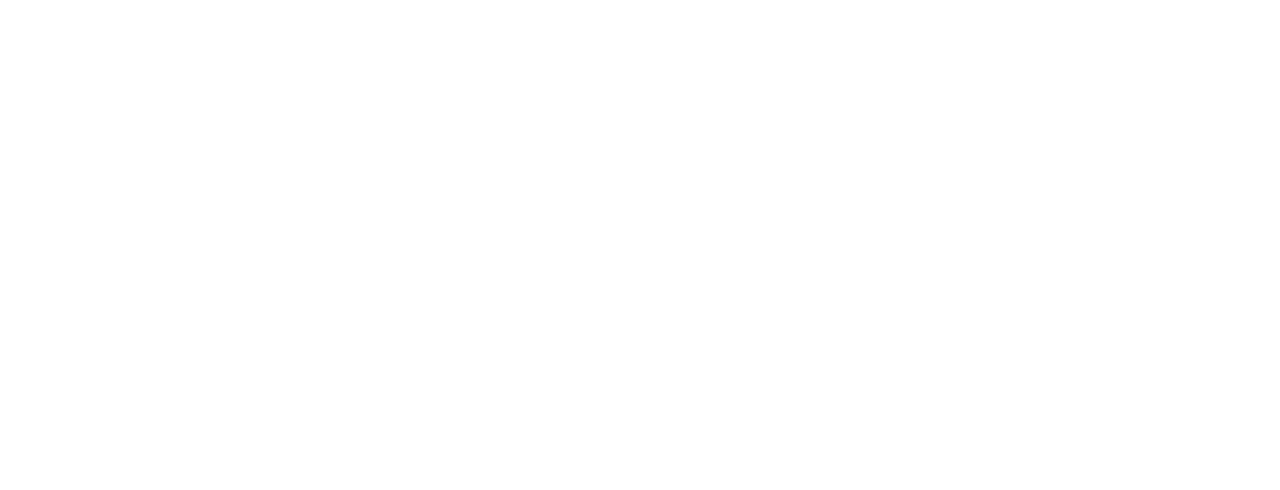
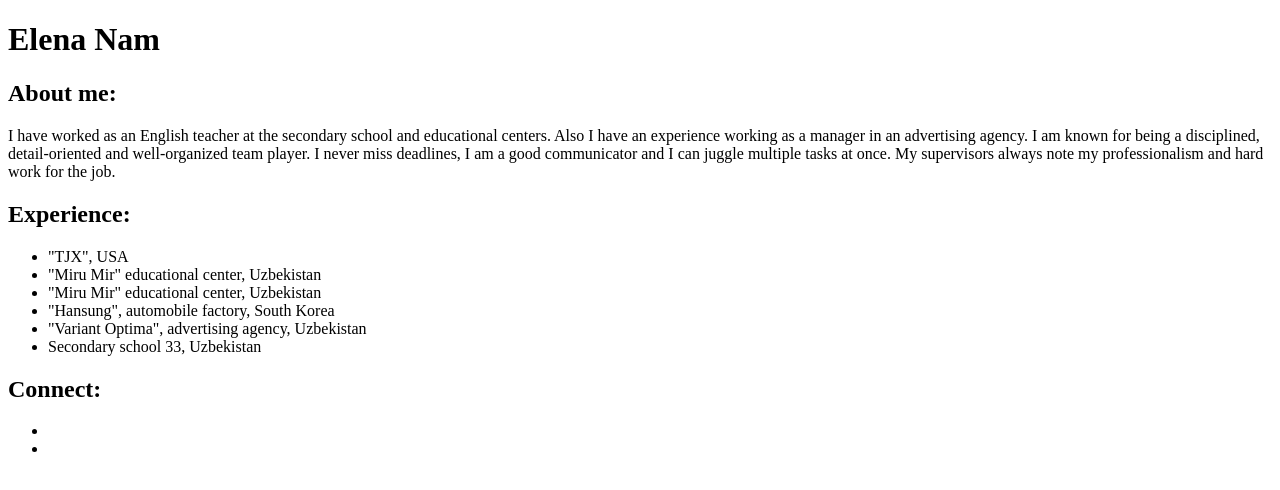
Before and after one commit to Elena-Nam/Elena-Nam-intro, a plain HTML site: page index.html in a window 1280 px wide. Drawn offline with Linux system fonts and the light colour scheme.

Commit message:
added README.md again and some new info about me in index.html

```diff
--- a/index.html
+++ b/index.html
@@ -6,6 +6,22 @@
     <title>Document</title>
 </head>
 <body>
-
+    <h1> Elena Nam </h1>
+    <h2> About me: </h2>
+    <p> I have worked as an English teacher at the secondary school and educational centers. Also I have an experience working as a manager in an advertising agency. I am known for being a disciplined, detail-oriented and well-organized team player. I never miss deadlines, I am a good communicator and I can juggle multiple tasks at once. My supervisors always note my professionalism and hard work for the job.</p>
+     <h2> Experience: </h2>
+    <ul>
+     <li> "TJX", USA </li>
+     <li>"Miru Mir" educational center, Uzbekistan </li>
+     <li>"Miru Mir" educational center, Uzbekistan </li>
+     <li>"Hansung", automobile factory, South Korea </li>
+     <li>"Variant Optima", advertising agency, Uzbekistan </li>
+     <li> Secondary school 33, Uzbekistan </li>
+     </ul>
+     <h2> Connect: </h2>
+     <ul>
+         <li> <a href = "https://github.com/Elena-Nam"></a> </li>
+         <li> <a href = "ek28150@gmail.com"></a> </li>
+     </ul>
 </body>
 </html>
```
